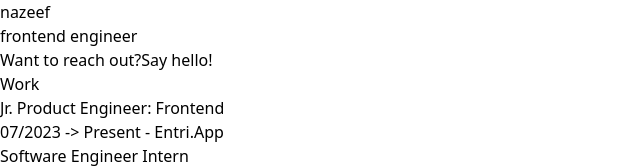
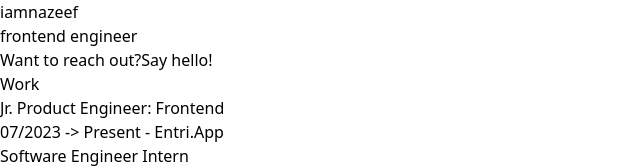
Before and after one commit to iamnazeef/Portfolio, a React (Vite) app: page / in a window 1280 px wide. Shown: the top 168 px of the page, without its empty margins (0-640 px from the left). Built offline with nearby package versions, Linux system fonts and the light colour scheme; what @material-tailwind/react would draw is missing.

Commit message:
Update Home.tsx

```diff
--- a/src/pages/Home.tsx
+++ b/src/pages/Home.tsx
@@ -9,7 +9,7 @@ const Home: React.FC = () => {
       <header className="flex items-center gap-2 tracking-wide">
         {/* <img className="rounded-sm" src={Picture} width={45} height={45} loading="lazy" alt="profile picture" /> */}
         <div className="font-semibold text-white mr-1">
-          nazeef
+          iamnazeef
           <br />
           <span className="font-[400] font-inter text-xl text-standardGray">
             frontend engineer
```
